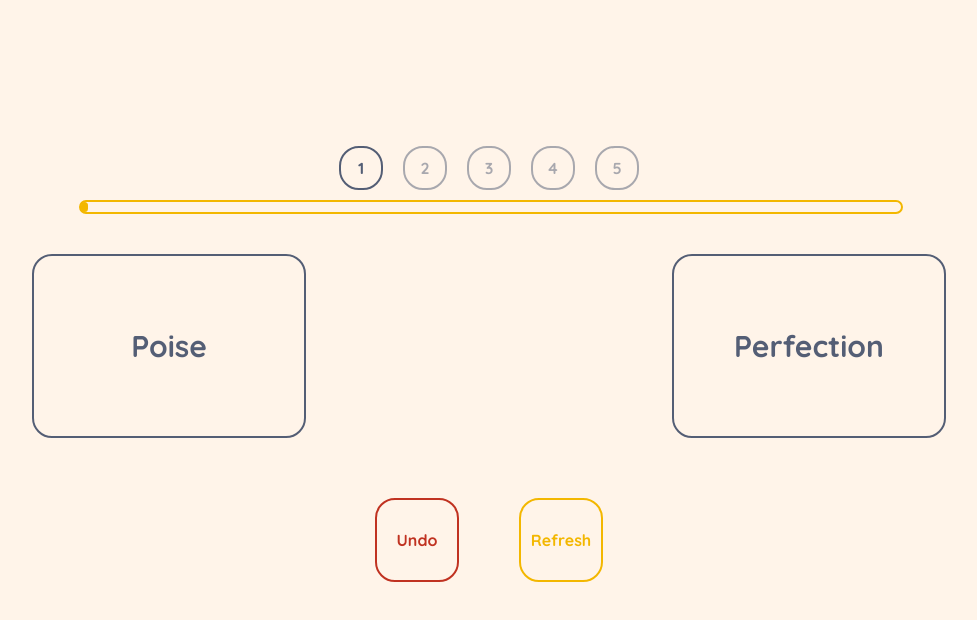
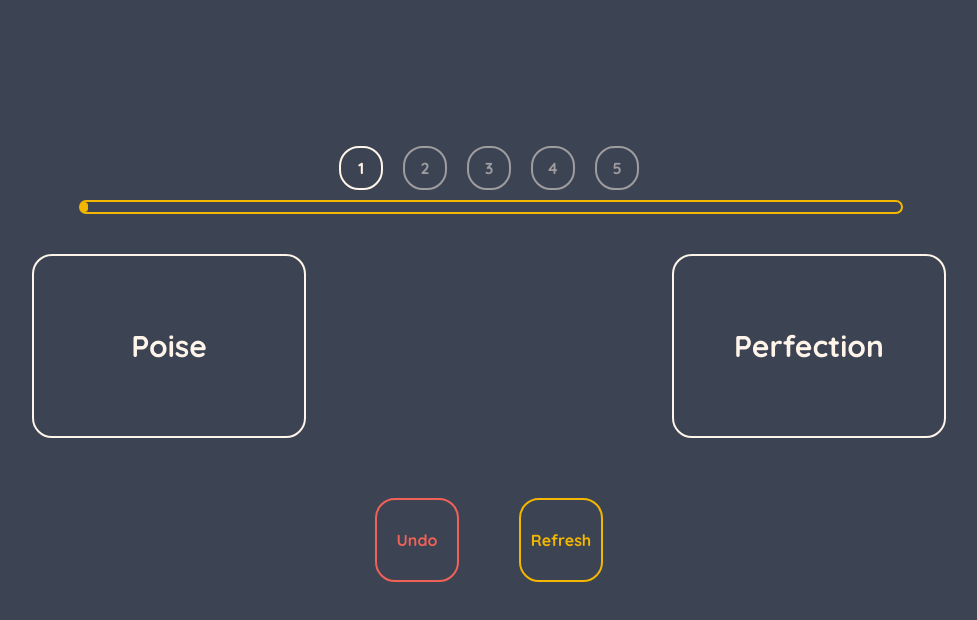
Before and after one commit to bmsheppard/ValuesSelector, a React (Create React App) app: page / in a window 1280 px wide. Shown: the top 620 px of the page, without its empty margins (151-1128 px from the left). Built offline with nearby package versions, Linux system fonts and the light colour scheme.

Commit message:
dark mode :)

```diff
--- a/src/App.css
+++ b/src/App.css
@@ -1,15 +1,17 @@
 :root {
+  --black: #3C4353;
   --gray: #545E75;
   --gray-clear: #545E7511;
   --white: #FFF4E9;
+  --white-clear: #FFF4E911;
   --red: #C03221;
+  --light-red: #F26157;
   --red-clear: #C0322111;
   --green: #3F826D;
   --green-clear: #3F826D22;
   --yellow: #F3B700;
   --yellow-clear: #F3B70011;
 }
-
 body {
   font-family: "Quicksand", sans-serif;
   font-optical-sizing: auto;
@@ -17,12 +19,19 @@ body {
   font-style: normal;
   background-color: var(--white);
 }
-
 .App {
   width: 100vw;
   height: 100vh;
   align-content: center;
   background-color: var(--white);
+  color: var(--gray);
+}
+.App-Dark {
+  width: 100vw;
+  height: 100vh;
+  align-content: center;
+  background-color: var(--black);
+  color: var(--white);
 }
 .Progress-Wrapper {
   width: 80vw;
@@ -56,6 +65,18 @@ body {
   align-content: center;
   border: 2px solid var(--gray);
   color: var(--gray);
+  opacity: 50%;
+  border-radius: 20px;
+  user-select: none
+}
+.Round-Dark {
+  width: 40px;
+  height: 40px;
+  margin: 10px;
+  text-align: center;
+  align-content: center;
+  border: 2px solid var(--white);
+  color: var(--white);
   opacity: 50%;
   border-radius: 20px;
   user-select: none
@@ -94,6 +115,23 @@ body {
 .Card:hover {
   background-color: var(--gray-clear)
 }
+.Card-Dark {
+  width: 270px;
+  height: 180px;
+  display: flex;
+  justify-content: center;
+  align-items: center;
+  border: 2px solid var(--white);
+  color: var(--white);
+  cursor: pointer;
+  border-radius: 20px;
+  user-select: none;
+  font-size: 30px;
+  margin-bottom: 30px;
+}
+.Card-Dark:hover {
+  background-color: var(--white-clear)
+}
 .Actions-Container {
   display: flex;
   flex-direction: row;
@@ -114,6 +152,22 @@ body {
 .Undo-Button:hover {
   background-color: var(--red-clear);
 }
+.Undo-Button-Dark {
+  width: 80px;
+  height: 80px;
+  margin: 30px;
+  text-align: center;
+  align-content: center;
+  border: 2px solid var(--light-red);
+  color: var(--light-red);
+  cursor: pointer;
+  border-radius: 20px;
+  user-select: none
+}
+.Undo-Button-Dark:hover {
+  background-color: var(--red-clear);
+}
+
 .Refresh-Button {
   width: 80px;
   height: 80px;
@@ -147,11 +201,25 @@ body {
   animation-name: fade-in;
   animation-duration: 0.5s;
 }
+.Help-Text-Dark {
+  display: flex;
+  justify-content: center;
+  animation-name: fade-in;
+  animation-duration: 0.5s;
+  animation-direction: reverse;
+}
 
-ol li {
+.List {
   animation-name: fade-in;
-  animation-duration: 4s;
-  animation-direction: alternate;
+  animation-duration: 2s;
+  animation-fill-mode: forwards;
+}
+
+.List-Dark {
+  animation-name: fade-in;
+  animation-duration: 2s;
+  animation-direction: reverse;
+  animation-fill-mode: backwards;
 }
 
 ol {
@@ -194,10 +262,9 @@ ol li:nth-child(7) {
   }
 
   to {
-    color: var(--gray);
+    color: var(--black);
   }
 }
-
 @keyframes slide-in {
   from {
     margin-right: 100px
--- a/src/App.tsx
+++ b/src/App.tsx
@@ -7,6 +7,8 @@ var totalValuesInRound: number = values.length;
 var nextValues: string[] = [];
 var unselectedValues: string[] = [];
 var round: number = 1;
+var dark: boolean = true;
+if (dark) { document.body.style.backgroundColor = "var(--black)" }
 
 const retrieveValues = () => {
   for (let i = currentValues.length - 1; i > 0; i--) {
@@ -82,13 +84,13 @@ function App() {
   var percentageDone = 1 - (currentValues.length / totalValuesInRound);
   if (foundValues) {
     return (
-      <div className="App">
+      <div className={dark ? "App-Dark" : "App"}>
         <div className="Values-Wrapper">
           <ol className="Values-List">
             {
               nextValues.map((value) => {
                 return (
-                  <li key="value">{value}</li>
+                  <li className={dark ? "List-Dark" : "List"} key="value">{value}</li>
                 )
               })
             }
@@ -98,14 +100,28 @@ function App() {
     );
   }
   return (
-    <div className="App">
+    <div className={dark ? "App-Dark" : "App"}>
       <div className="Progress-Wrapper">
         <div className="Progress-Container">
-          <div className={round > 1 ? "Round-Complete" : "Round"} style={{ opacity: round >= 1 ? "100%" : "50%"}}>1</div>
-          <div className={round > 2 ? "Round-Complete" : "Round"} style={{ opacity: round >= 2 ? "100%" : "50%"}}>2</div>
-          <div className={round > 3 ? "Round-Complete" : "Round"} style={{ opacity: round >= 3 ? "100%" : "50%"}}>3</div>
-          <div className={round > 4 ? "Round-Complete" : "Round"} style={{ opacity: round >= 4 ? "100%" : "50%"}}>4</div>
-          <div className={round > 5 ? "Round-Complete" : "Round"} style={{ opacity: round >= 5 ? "100%" : "50%"}}>5</div>
+          {
+            dark ?
+            <>
+            <div className={round > 1 ? "Round-Complete" : "Round-Dark"} style={{ opacity: round >= 1 ? "100%" : "50%"}}>1</div>
+            <div className={round > 2 ? "Round-Complete" : "Round-Dark"} style={{ opacity: round >= 2 ? "100%" : "50%"}}>2</div>
+            <div className={round > 3 ? "Round-Complete" : "Round-Dark"} style={{ opacity: round >= 3 ? "100%" : "50%"}}>3</div>
+            <div className={round > 4 ? "Round-Complete" : "Round-Dark"} style={{ opacity: round >= 4 ? "100%" : "50%"}}>4</div>
+            <div className={round > 5 ? "Round-Complete" : "Round-Dark"} style={{ opacity: round >= 5 ? "100%" : "50%"}}>5</div>
+            </>
+            :
+            <>
+            <div className={round > 1 ? "Round-Complete" : "Round"} style={{ opacity: round >= 1 ? "100%" : "50%"}}>1</div>
+            <div className={round > 2 ? "Round-Complete" : "Round"} style={{ opacity: round >= 2 ? "100%" : "50%"}}>2</div>
+            <div className={round > 3 ? "Round-Complete" : "Round"} style={{ opacity: round >= 3 ? "100%" : "50%"}}>3</div>
+            <div className={round > 4 ? "Round-Complete" : "Round"} style={{ opacity: round >= 4 ? "100%" : "50%"}}>4</div>
+            <div className={round > 5 ? "Round-Complete" : "Round"} style={{ opacity: round >= 5 ? "100%" : "50%"}}>5</div>
+            </>
+          }
+
         </div>
         <div className="Progress-Bar">
           <div className="Inner-Bar" style={{width: `${percentageDone*100}%`}}></div>
@@ -116,7 +132,7 @@ function App() {
           currentChoices.map((value: any) => {
             return (
               <div
-                className="Card"
+                className={dark ? "Card-Dark" : "Card"}
                 onClick={() => updateSelections(value)}
                 key={value}
               >
@@ -127,13 +143,13 @@ function App() {
         }
       </div>
       <div className="Actions-Container">
-        <div className="Undo-Button" onClick={undoSelection}>Undo</div>
+        <div className={dark ? "Undo-Button-Dark" : "Undo-Button"} onClick={undoSelection}>Undo</div>
         <div className="Refresh-Button" onClick={refreshCurrentChoices}>Refresh</div>
       </div>
       {
         !canUndo ?
-        <p className="Help-Text">Cannot undo anymore</p> :
-        <p style={{color: "var(--white)"}}>a</p>
+        <p className={dark ? "Help-Text-Dark" : "Help-Text"}>Cannot undo anymore</p> :
+        <p style={dark ? {color: "var(--black)"} : {color: "var(--white)"}}>a</p>
       }
     </div>
   );
```
